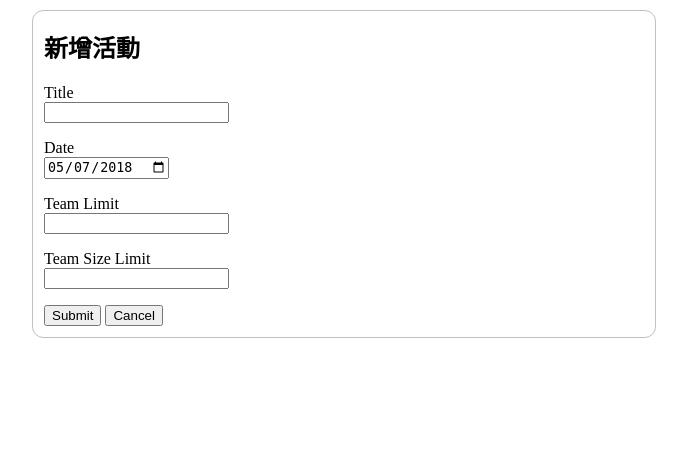
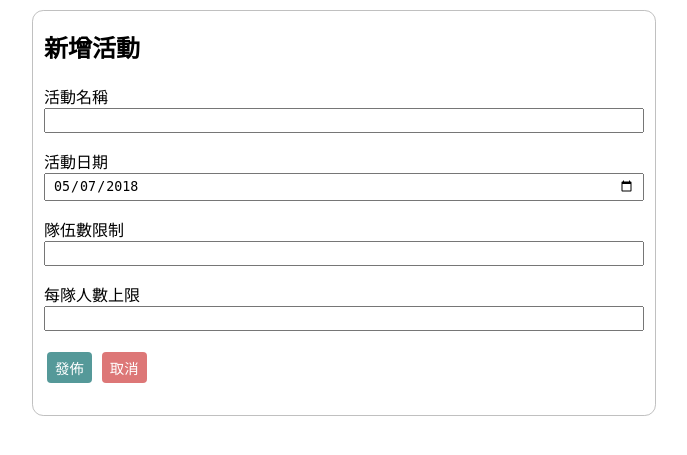
Before and after one commit to shao-hub/db_proj_2018, a PHP site: page /db_proj_2018/events/add in a window 1280 px wide. Shown: the part 65-520 px from the top of the page, without its empty margins (296-983 px from the left). Run offline with PHP 8.4, Linux system fonts and the light colour scheme; the visitor is signed in with stand-in values (Sample User, id 1).

Commit message:
better admin page

```diff
--- a/application/controller/events.php
+++ b/application/controller/events.php
@@ -61,6 +61,8 @@ class Events extends Controller
             $this->redirectToHome();
         }
 
+        $events_model=$this->loadModel('EventsModel');
+        $event=$events_model->getEvent($event_id);
         require 'application/views/_templates/header.php';
         require 'application/views/events/edit.php';
         require 'application/views/_templates/footer.php';
--- a/application/views/events/add.php
+++ b/application/views/events/add.php
@@ -4,23 +4,25 @@
     <div>
         <form action="<?php echo URL; ?>events/add" id="add_event_form" method="POST">
             <p>
-                <label for="name">Title</label><br>
-                <input type="text" id="name" name="name" value="" required>
+                <label for="name">活動名稱</label><br>
+                <input class="wide" type="text" id="name" name="name" value="" required>
             </p>
             <p>
-                <label for="date">Date</label><br>
-                <input type="date" id="date" name="date" value="<?php echo date("Y-m-d"); ?>" required>
+                <label for="date">活動日期</label><br>
+                <input class="wide" type="date" id="date" name="date" value="<?php echo date("Y-m-d"); ?>" required>
             </p>
             <p>
-                <label for="team_limit">Team Limit</label><br>
-                <input type="number" id="team_limit" name="team_limit" min="1">
+                <label for="team_limit">隊伍數限制</label><br>
+                <input class="wide" type="number" id="team_limit" name="team_limit" min="1">
             </p>
             <p>
-                <label for="team_size_limit">Team Size Limit</label><br>
-                <input type="number" id="team_size_limit" name="team_size_limit" min="1">
+                <label for="team_size_limit">每隊人數上限</label><br>
+                <input class="wide" type="number" id="team_size_limit" name="team_size_limit" min="1">
             </p>
-            <input type="submit" name="submit_add_event" value="Submit" />
-            <button onclick='location.href="<?php echo URL; ?>events";'>Cancel</button>
+            <p>
+            <input class="button cyan" type="submit" name="submit_add_event" value="發佈" />
+            <button class="button red" onclick='location.href="<?php echo URL; ?>events";'>取消</button>
+            </p>
         </form>
     </div>
 </section>
--- a/application/views/events/index.php
+++ b/application/views/events/index.php
@@ -1,6 +1,7 @@
 <section>
     <h1>活動列表</h1>
     <!-- main content output -->
+    <?php if (!Auth::isLogin()) { ?><p>報名之前請先<a href="<?=URL?>login">登入</a></p><?php } ?>
     <div>
         <?php
         if(Auth::isAdmin())
--- a/public/css/style.css
+++ b/public/css/style.css
@@ -124,6 +124,16 @@ td.date {
   text-align: center;
 }
 
+input.wide, textarea.wide {
+  box-sizing:border-box;
+  width:100%;
+  padding: 3px 7px;
+}
+
+textarea {
+  height: 8em;
+}
+
 /*
  * Most of these change-page CSS's come from Bootstrap pagination component
  * (I just imitate Bootstrap)
@@ -185,6 +195,7 @@ td.date {
 .button {
   color: white;
   text-decoration: none;
+  border: none;
   border-radius: 4px;
   padding: 5px 8px;
   margin: 5px 3px;
@@ -218,6 +229,9 @@ td.date {
 .button.cyan:focus {
   background-color: #448888;
 }
+.button.cyan:disabled{
+  background-color: gray;
+}
 .button.green {
   background-color: #77bb66;
 }
```
Also changed, not shown: application/views/anncs/add.php (+17 -9 lines), application/views/events/edit.php (+20 -10 lines), application/views/register/index.php (+7 -4 lines).
